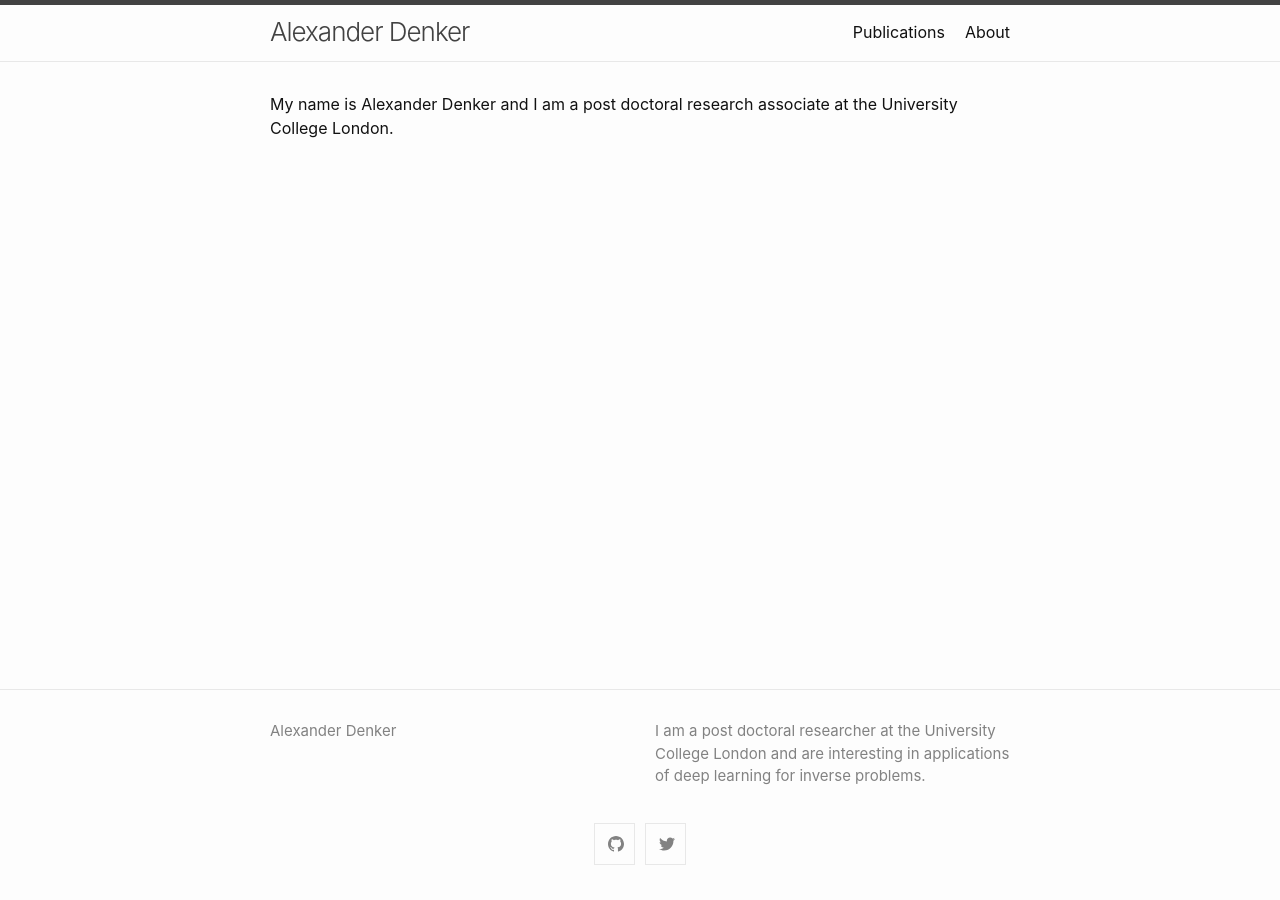
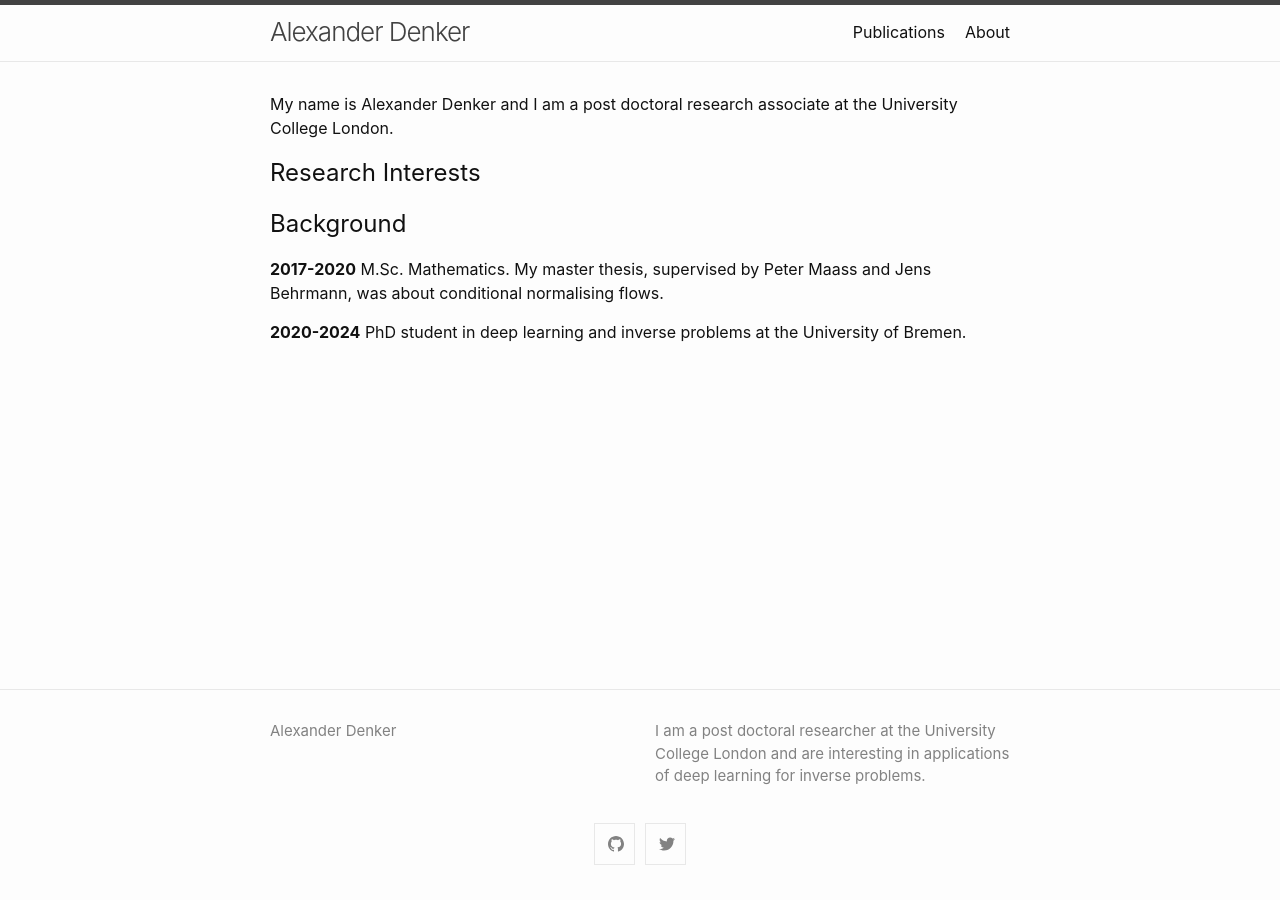
Before and after one commit to alexdenker/alexdenker.github.io, a Jekyll site: the page built from index.md, in a window 1280 px wide. Built offline with Jekyll 4.4.1, drawn with Linux system fonts in a browser that asks for light colours.

Commit message:
add index

```diff
--- a/index.md
+++ b/index.md
@@ -9,3 +9,11 @@ layout: home
 ---
 
 My name is Alexander Denker and I am a post doctoral research associate at the University College London.
+
+## Research Interests
+
+## Background
+
+**2017-2020** M.Sc. Mathematics. My master thesis, supervised by Peter Maass and Jens Behrmann, was about conditional normalising flows.
+
+**2020-2024** PhD student in deep learning and inverse problems at the University of Bremen.
```
